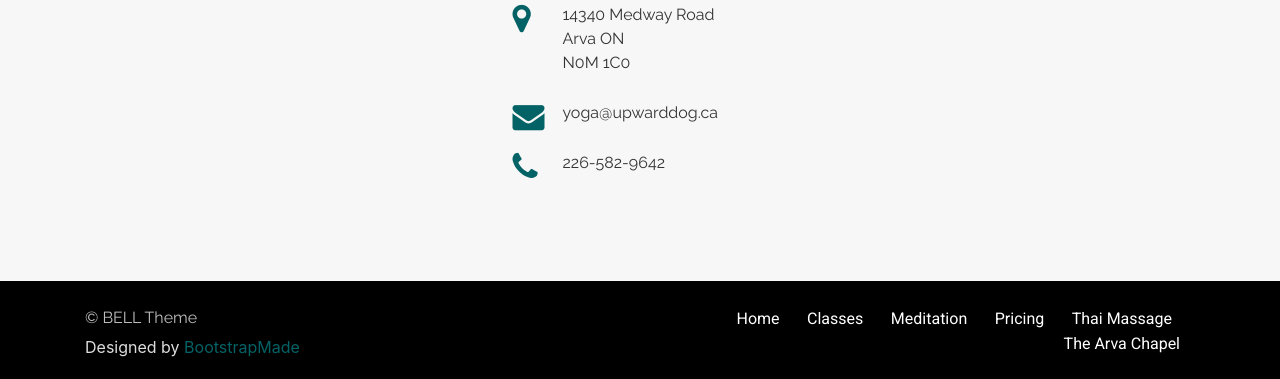
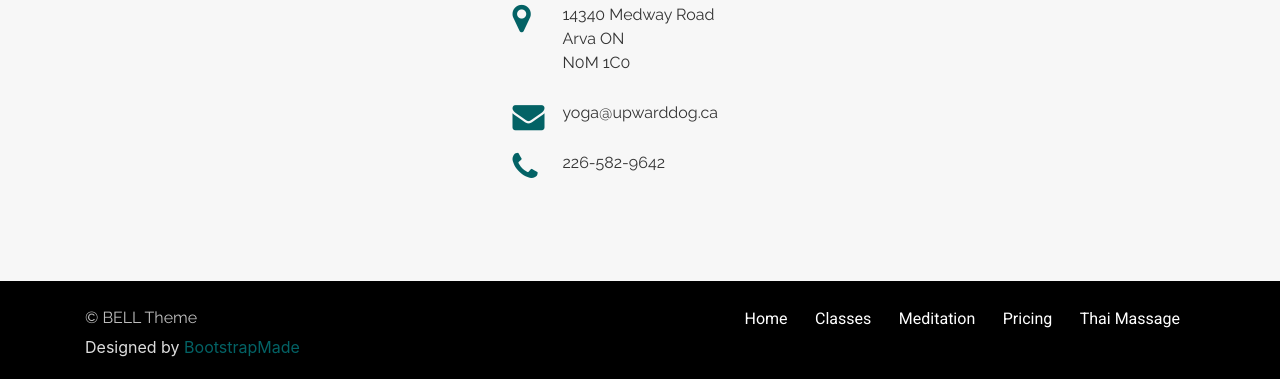
Before and after one commit to arawak/upwarddog-ca, a plain HTML site: page index.html in a window 1280 px wide. Shown: the part 4264-4643 px from the top of the page. Drawn offline with Linux system fonts and the light colour scheme.

Commit message:
Can you remove arca chapel stuff and sat 10am class

```diff
--- a/index.html
+++ b/index.html
@@ -369,7 +369,6 @@ teachers are supportive and all are welcome!
           <li class="list-inline-item"><a href="#meditation">Meditation</a></li>
           <li class="list-inline-item"><a href="#pricing">Pricing</a></li>
           <li class="list-inline-item"><a href="#massage">Thai Massage</a></li>
-          <li class="list-inline-item"><a href="#chapel">The Arva Chapel</a></li>
             </ul>
           </div>
 
```
